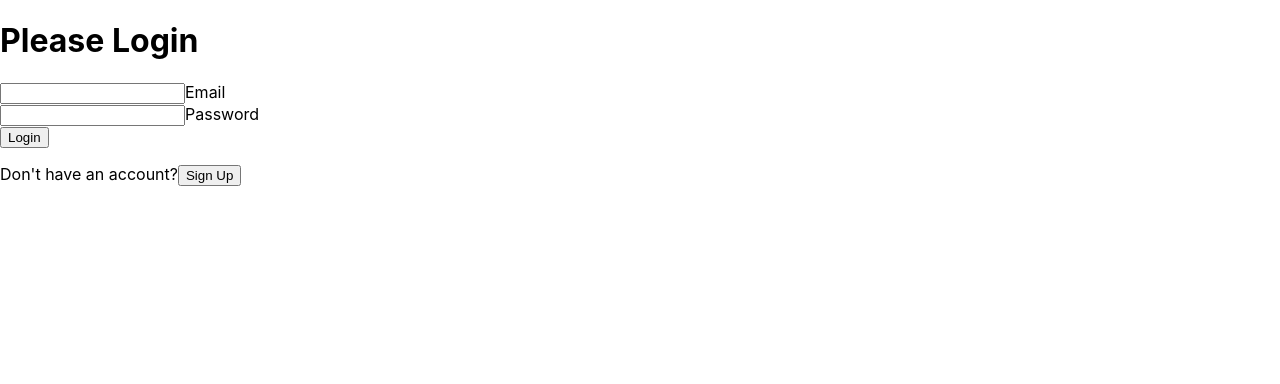
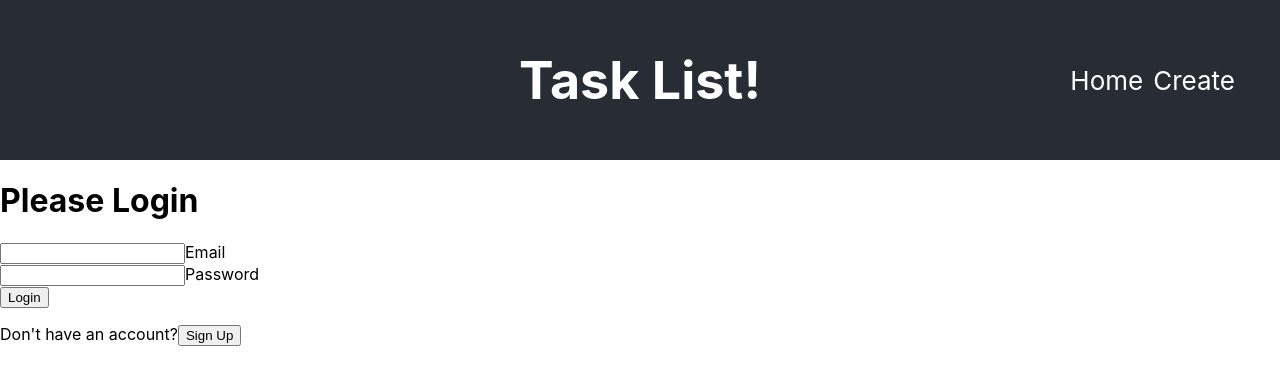
Before and after one commit to BrianMcPhillips/nTask-fe, a React (Create React App) app: page / in a window 1280 px wide. Shown: the top 384 px of the page. Built offline with nearby package versions, Linux system fonts and the light colour scheme; no server answers.

Commit message:
Fixed map function on list page, add header

```diff
--- a/src/components/App.js
+++ b/src/components/App.js
@@ -6,12 +6,14 @@ import {
 } from 'react-router-dom';
 import SignIn from './SignIn/SignIn';
 import List from './List/List';
+import Header from './Header/Header';
 
 export default class App extends Component {
   render() {
     return (
       <div>
         <Router>
+          <Header />
           <Switch>
             <Route
               path='/'
--- /dev/null
+++ b/src/components/Header/Header.jsx
@@ -0,0 +1,17 @@
+import React, { Component } from 'react';
+import styles from './Header.module.css';
+import { Link } from 'react-router-dom';
+
+export default class Header extends Component {
+  render() {
+    return (
+      <div className={styles.header}>
+        <h1>Task List!</h1>
+        <div className={styles.links}>
+          <Link to="/">Home</Link>
+          <Link to="/create">Create</Link>
+        </div>
+      </div>
+    )
+  }
+}
--- /dev/null
+++ b/src/components/Header/Header.module.css
@@ -0,0 +1,21 @@
+.header {
+  background-color: #282c34;
+  min-height: 20vh;
+  display: flex;
+  flex-direction: column;
+  align-items: center;
+  justify-content: center;
+  font-size: calc(10px + 2vmin);
+  color: white;
+}
+
+.links {
+  position: absolute;
+  right: 5vh;
+}
+
+a {
+  text-decoration: none;
+  color: #fff;
+  padding: 5px;
+}
--- a/src/components/List/List.jsx
+++ b/src/components/List/List.jsx
@@ -7,8 +7,8 @@ export default class List extends Component {
   state = {
     taskData: []
   }
-  componentDidMount = () => {
-    const data = fetchTasks();
+  componentDidMount = async() => {
+    const data = await fetchTasks();
     this.setState({ taskData: data.body });
   }
 
@@ -19,7 +19,7 @@ export default class List extends Component {
     return (
       <div>
         {
-          taskData === null &&
+          taskData.length === 0 &&
             <div>
               <h1>
                 Please create a task to see your list
@@ -27,7 +27,7 @@ export default class List extends Component {
             </div>
         }
         {
-          taskData !== null && taskData.map((task, i) => <Item key={task.todo + i} data={task}/>)
+          taskData.length > 0 && taskData.map((task, i) => <Item key={task.todo + i} data={task}/>)
         }
       </div>
     )
--- a/src/components/SignIn/SignIn.jsx
+++ b/src/components/SignIn/SignIn.jsx
@@ -14,10 +14,10 @@ export default class SignIn extends Component {
   handleSwitchOff = () => {
     this.setState({ switchState: 'Off' })
   }
-  handleEmail = e => {
+  handleEmail = (e) => {
     this.setState({ email: e.target.value })
   }
-  handlePassword = e => {
+  handlePassword = (e) => {
     this.setState({ password: e.target.value })
   }
   handleSignIn = async(e) => {
@@ -69,8 +69,8 @@ export default class SignIn extends Component {
           switchState === 'On' &&
             <div>
               <h1>Sign Up</h1>
-              <form>
-                <div onSubmit={this.handleSignUp}>
+              <form onSubmit={this.handleSignUp}>
+                <div>
                   <input onChange={this.handleEmail} type="text" />
                   <label>Email</label>
                 </div>
```
